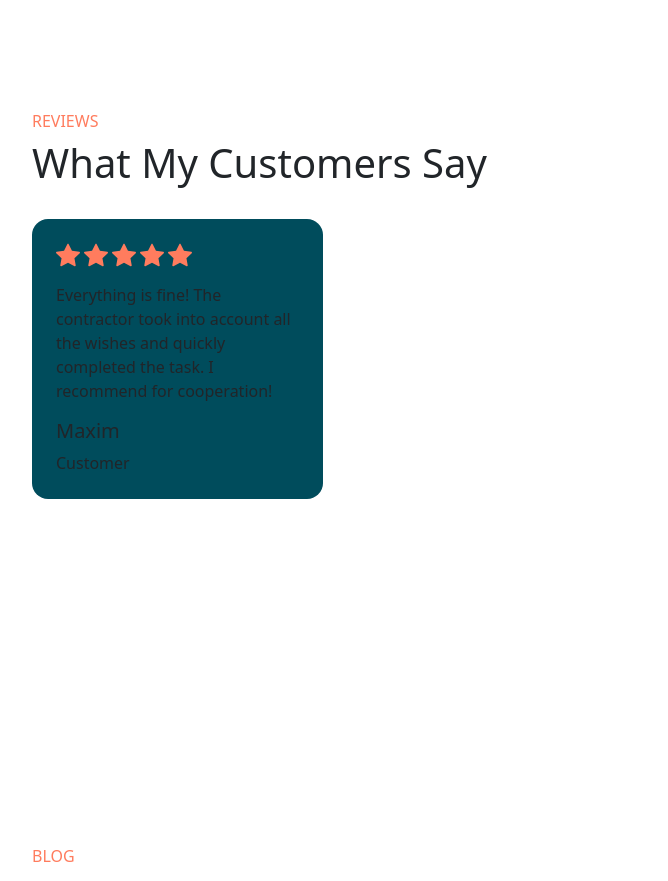
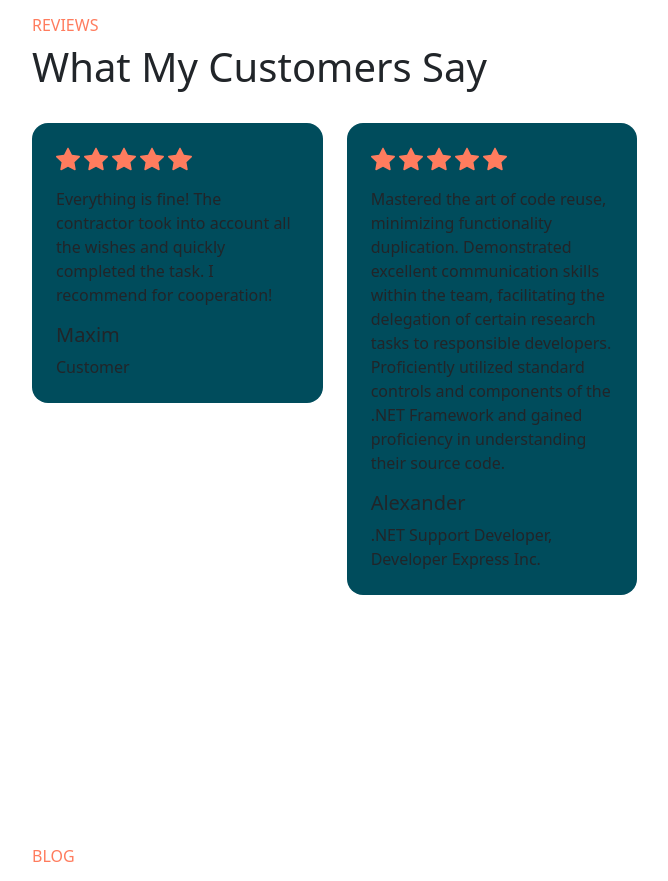
Before and after one commit to winerar/portfolio, a React (Vite) app: page / in a window 1280 px wide. Shown: the part 4060-4941 px from the top of the page, without its empty margins (268-936 px from the left). Built offline with nearby package versions, Linux system fonts and the light colour scheme; the HTML template or start-up script is replaced by a standard one.

Commit message:
add review

```diff
--- a/src/constants/reviews.ts
+++ b/src/constants/reviews.ts
@@ -7,4 +7,10 @@ export const reviews: Array<IReview> = [
 		authorInfo: "Customer",
 		rating: 5,
 	},
+	{
+		text: "Mastered the art of code reuse, minimizing functionality duplication. Demonstrated excellent communication skills within the team, facilitating the delegation of certain research tasks to responsible developers. Proficiently utilized standard controls and components of the .NET Framework and gained proficiency in understanding their source code.",
+		author: "Alexander",
+		authorInfo: ".NET Support Developer, Developer Express Inc.",
+		rating: 5,
+	},
 ]
```
